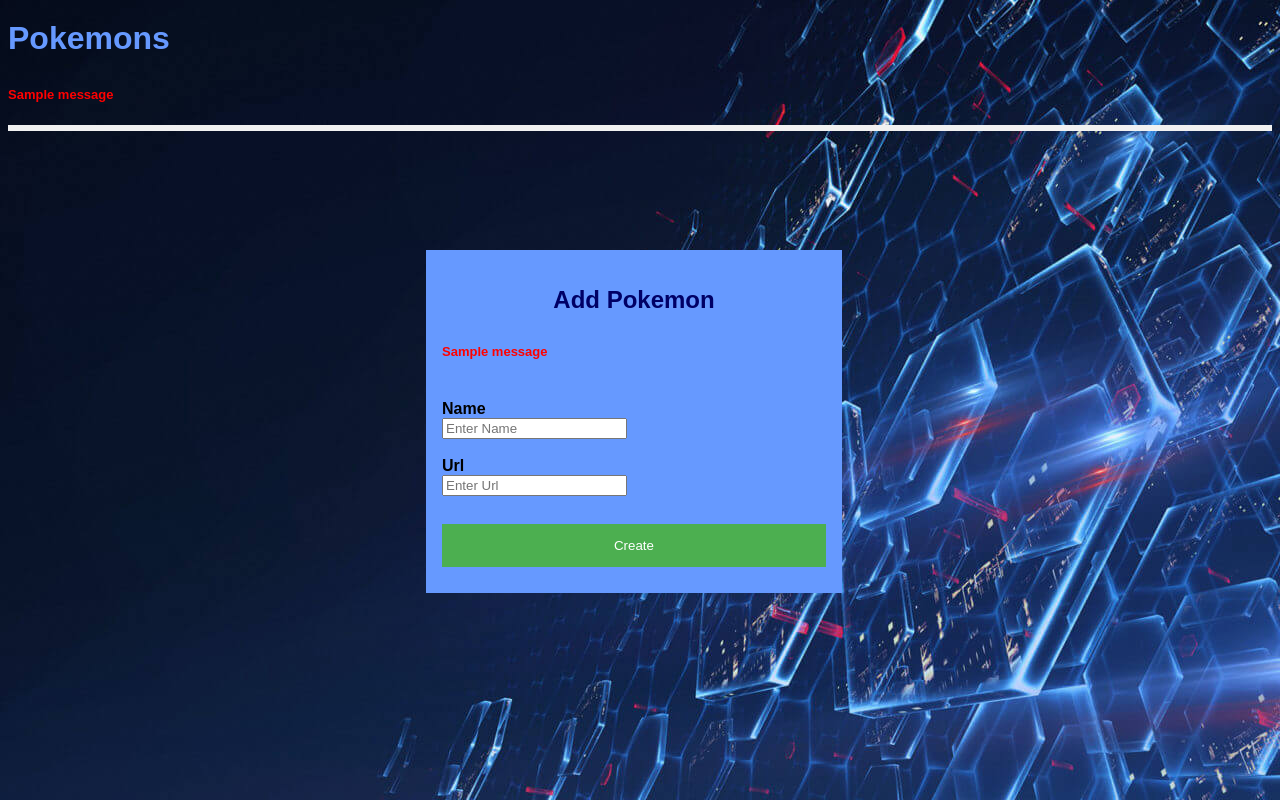
After one commit to varnanair22/pokemon, a Django app: template templates/add_pokemon.html in a window 1280 px wide. The commit adds this page. Run offline with Django 3.2, Linux system fonts and the light colour scheme; the template is opened without the code that fills it, so the values that code supplies are empty; one stand-in notice (Sample message) is shown.

Commit message:
api to add pokemon

```diff
--- /dev/null
+++ b/templates/add_pokemon.html
@@ -0,0 +1,40 @@
+{% extends 'base.html' %}
+{% load static %}
+
+{% block content %}
+
+
+
+
+<form action="add_pokemon" method="POST">
+  {% csrf_token %}
+  <div class = "pokemon_css">
+    <h2 style="color:#000066; text-align:center"> Add Pokemon </h2>
+      {%for message in messages%}
+      <h2 style="color:#ff0000"><font size="-1">{{message}}</font>
+     </h2>
+     {% endfor %}
+      </br>
+    <label for="uname"><b>Name</b></label>
+      <br>
+    <input type="text" placeholder="Enter Name" name="name" required>
+
+    <br>
+    <br>
+
+    <label for="psw"><b>Url</b></label>
+      <br>
+    <input type="text" placeholder="Enter Url" name="url" required>
+
+    </br>
+    </br>
+
+
+    <button type="submit" name="create">Create</button>
+
+
+
+  </div>
+
+</form>
+{% endblock %}
--- a/templates/base.html
+++ b/templates/base.html
@@ -14,6 +14,33 @@ table, th, td {
   height: 75px;
 }
 
+button {
+  background-color: #4CAF50;
+  color: white;
+  text-align: center;
+  left: 50%;
+  padding: 14px 20px;
+  margin: 10px 0;
+  border: none;
+  cursor: pointer;
+  width: 100%;
+
+}
+
+button:hover {
+  opacity: 0.8;
+}
+
+.pokemon_css {
+  padding: 16px;
+  position: absolute;
+  top: 50%;
+  left: 45%;
+  margin: -150px 0 0 -150px;
+  width:30%;
+  background-color: #6699ff;
+
+}
 </style>
 </head>
 <body>
```
Also changed, not shown: pokeapp/views.py (+10 -4 lines), db.sqlite3.
